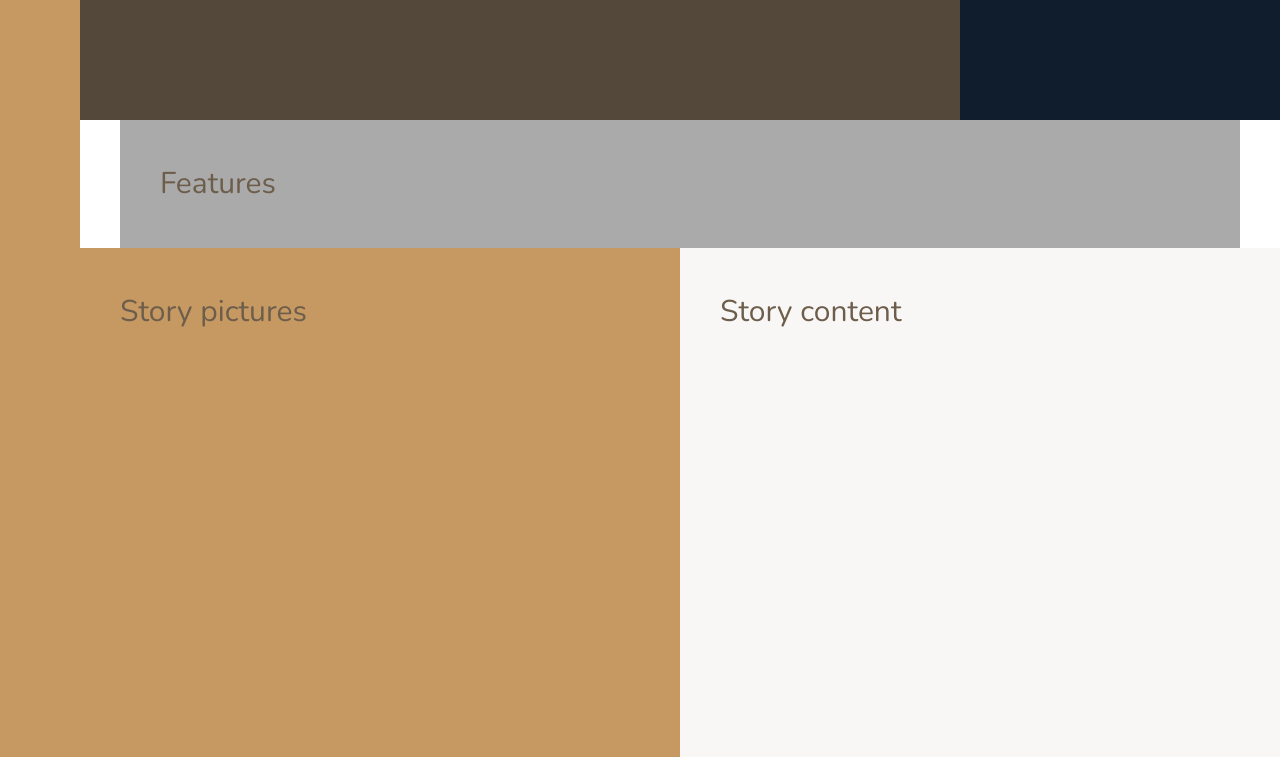
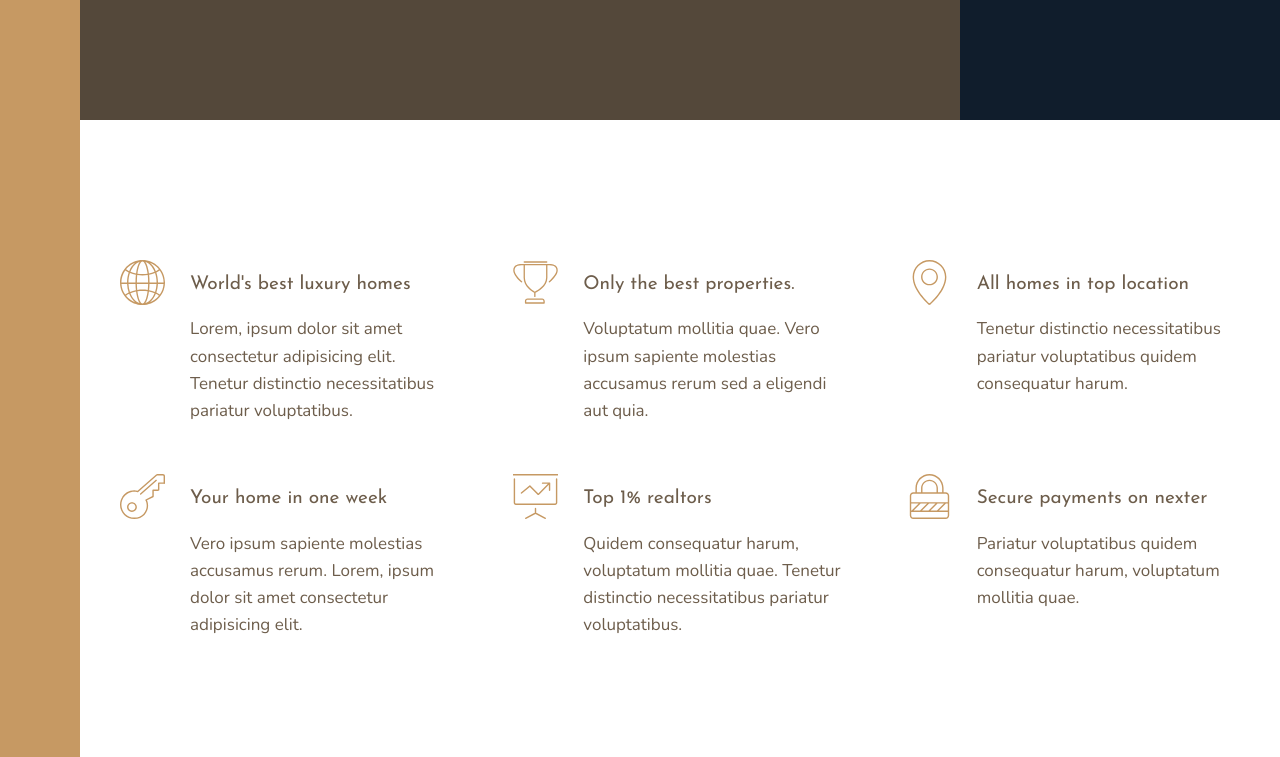
Before and after one commit to hkuchynski/Nexter, a website: page index.html in a window 1280 px wide. Shown: the part 520-1277 px from the top of the page. Drawn offline with nearby package versions, Linux system fonts and the light colour scheme.

Commit message:
building the features section

```diff
--- a/index.html
+++ b/index.html
@@ -25,7 +25,54 @@
         </div>
 
         <section class="features">
-            Features
+            <!-- .feature{feature}*6 -->
+            <div class="feature">
+                <svg class="feature__icon">
+                    <use xlink:href="img/sprite.svg#icon-global"></use>
+                </svg>
+                <h4 class="heading-4 heading-4-dark">World's best luxury homes</h4>
+                <p class="feature__text">Lorem, ipsum dolor sit amet consectetur adipisicing elit. Tenetur distinctio necessitatibus pariatur voluptatibus.</p>
+            </div>
+            <div class="feature">
+                <svg class="feature__icon">
+                    <use xlink:href="img/sprite.svg#icon-trophy"></use>
+                </svg>
+                <h4 class="heading-4 heading-4-dark">Only the best properties.</h4>
+                <p class="feature__text">Voluptatum mollitia quae. Vero ipsum sapiente molestias accusamus rerum sed a eligendi aut quia.
+                    </p>
+            </div>
+            <div class="feature">
+                <svg class="feature__icon">
+                    <use xlink:href="img/sprite.svg#icon-map-pin"></use>
+                </svg>
+                <h4 class="heading-4 heading-4-dark">All homes in top location</h4>
+                <p class="feature__text">Tenetur distinctio necessitatibus pariatur voluptatibus quidem consequatur harum.
+                    </p>
+            </div>
+            <div class="feature">
+                <svg class="feature__icon">
+                    <use xlink:href="img/sprite.svg#icon-key"></use>
+                </svg>
+                <h4 class="heading-4 heading-4-dark">Your home in one week</h4>
+                <p class="feature__text">Vero ipsum sapiente molestias accusamus rerum. Lorem, ipsum dolor sit amet consectetur adipisicing elit.
+                    </p>
+            </div>
+            <div class="feature">
+                <svg class="feature__icon">
+                    <use xlink:href="img/sprite.svg#icon-presentation"></use>
+                </svg>
+                <h4 class="heading-4 heading-4-dark">Top 1% realtors</h4>
+                <p class="feature__text">Quidem consequatur harum, voluptatum mollitia quae. Tenetur distinctio necessitatibus pariatur voluptatibus.
+                    </p>
+            </div>
+            <div class="feature">
+                <svg class="feature__icon">
+                    <use xlink:href="img/sprite.svg#icon-lock"></use>
+                </svg>
+                <h4 class="heading-4 heading-4-dark">Secure payments on nexter</h4>
+                <p class="feature__text">Pariatur voluptatibus quidem consequatur harum, voluptatum mollitia quae.
+                    </p>
+            </div>
         </section>
 
         <div class="story__pictures">
--- a/sass/_base.scss
+++ b/sass/_base.scss
@@ -39,9 +39,4 @@ body {
     grid-template-rows: 80vh min-content 40vw repeat(3, min-content);
     grid-template-columns: [sidebar-start] 8rem [sidebar-end full-start] minmax(6px, 1fr) [center-start] repeat(8,
         [col-start] minmax(min-content, 14rem) [col-end]) [center-end] minmax(6px, 1fr) [full-end];
-
-    & > * {
-        padding: 40px;
-        font-size: 3rem;
-    }
 }
--- a/sass/_features.scss
+++ b/sass/_features.scss
@@ -1,4 +1,31 @@
 .features {
-    background-color: $color-grey-light-2;
     grid-column: center-start / center-end;
+
+    margin: 15rem 0;
+
+    display: grid;
+    grid-template-columns: repeat(3, 1fr);
+    grid-template-columns: repeat(auto-fit, minmax(25rem, 1fr));
+    grid-gap: 6rem;
+    align-items: start;
 }
+
+.feature {
+
+    display: grid;
+    grid-template-columns: min-content 1fr;
+    grid-row-gap: 1.5rem;
+    grid-column-gap: 2.5rem;
+
+    &__icon {
+        fill: $color-primary;
+        width: 4.5rem;
+        height: 4.5rem;
+        grid-row: 1 / span 2;
+        transform: translateY(-1rem);
+    }
+
+    &__text {
+        font-size: 1.7rem;
+    }
+}
--- a/sass/_typography.scss
+++ b/sass/_typography.scss
@@ -0,0 +1,24 @@
+%heading {
+    font-family: $font-display;
+    font-weight: 400;
+}
+
+.heading-1 {
+    @extend %heading;
+}
+
+.heading-2 {
+    @extend %heading;
+}
+
+.heading-3 {
+    @extend %heading;
+}
+
+.heading-4 {
+    @extend %heading;
+    font-size: 1.9rem;
+
+    &--light { color: $color-grey-light-1 }
+    &--dark { color: $color-grey-light-2 }
+}
```
Also changed, not shown: css/style.css.
